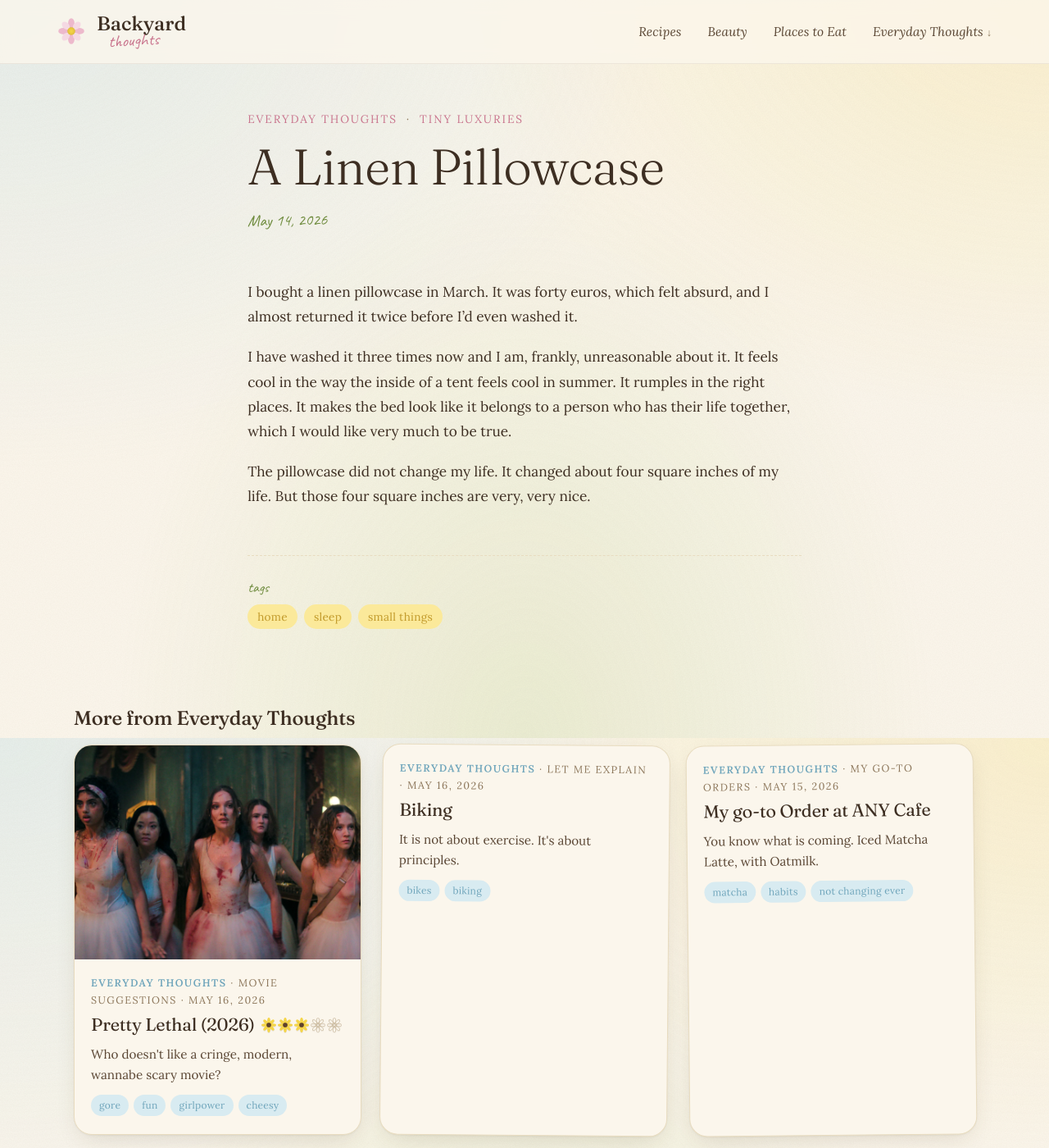
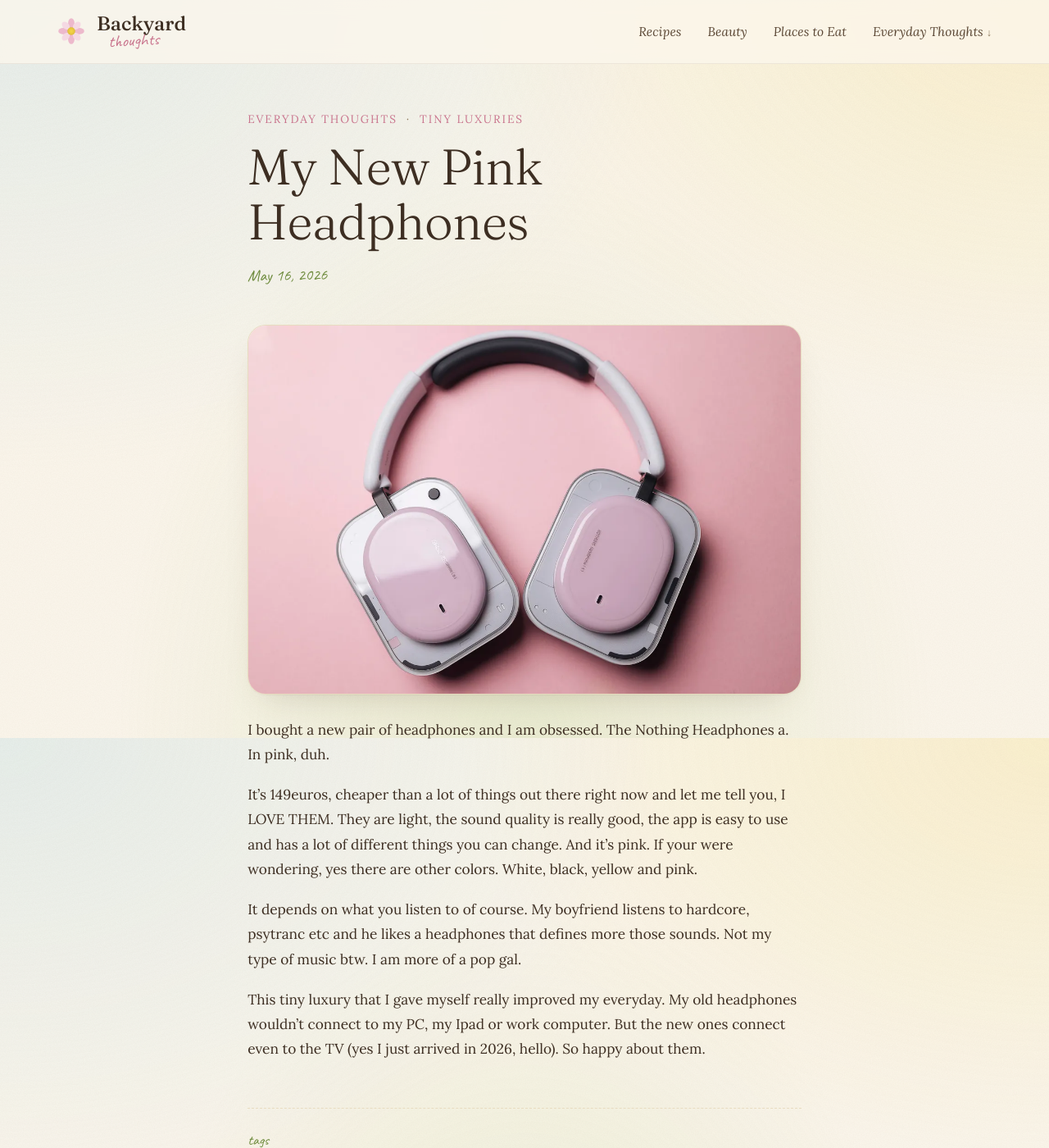
Before and after one commit to SupDoK/backyardthoughts.com, a Jekyll site: the page built from _thoughts/2026-05-14-linen-pillowcase.md, in a window 1280 px wide and 1400 px high. Shown: the whole window at 82% size. Built offline with Jekyll 4.4.1, drawn with Linux system fonts in a browser that asks for light colours.

Commit message:
Update 2026-05-16-headphonesa.md

```diff
--- a/_thoughts/2026-05-14-linen-pillowcase.md
+++ b/_thoughts/2026-05-14-linen-pillowcase.md
@@ -1,13 +1,16 @@
 ---
-title: A Linen Pillowcase
-date: 2026-05-14
+title: My New Pink Headphones
+date: 2026-05-16
 subcategory: tiny-luxuries
 tags: [home, sleep, small things]
-excerpt: Forty euros, washed three times, and now I am unreasonable about it.
+cover_image: /assets/images/headphonesa.webp
+excerpt: It's pink. What else? Oh yeah, also great music.
 ---
 
-I bought a linen pillowcase in March. It was forty euros, which felt absurd, and I almost returned it twice before I'd even washed it.
+I bought a new pair of headphones and I am obsessed. The Nothing Headphones a. In pink, duh.
 
-I have washed it three times now and I am, frankly, unreasonable about it. It feels cool in the way the inside of a tent feels cool in summer. It rumples in the right places. It makes the bed look like it belongs to a person who has their life together, which I would like very much to be true.
+It's 149euros, cheaper than a lot of things out there right now and let me tell you, I LOVE THEM. They are light, the sound quality is really good, the app is easy to use and has a lot of different things you can change. And it's pink. If your were wondering, yes there are other colors. White, black, yellow and pink.
 
-The pillowcase did not change my life. It changed about four square inches of my life. But those four square inches are very, very nice.
+It depends on what you listen to of course. My boyfriend listens to hardcore, psytranc etc and he likes a headphones that defines more those sounds. Not my type of music btw. I am more of a pop gal.
+
+This tiny luxury that I gave myself really improved my everyday. My old headphones wouldn't connect to my PC, my Ipad or work computer. But the new ones connect even to the TV (yes I just arrived in 2026, hello). So happy about them.
```
